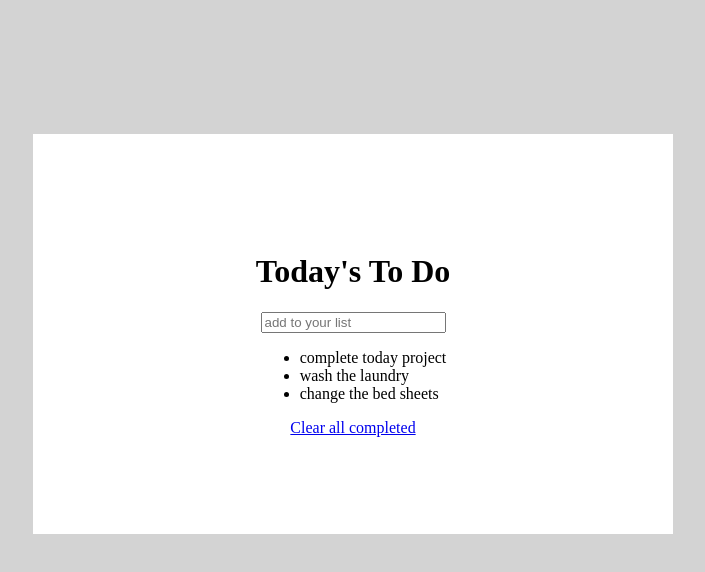
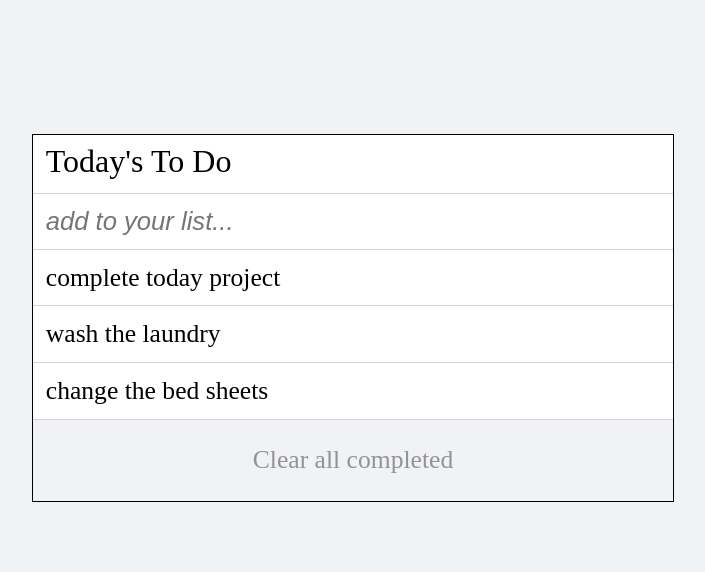
Before and after one commit to basem909/To-do-list, a website built with webpack: page src/index.html in a window 1280 px wide. Shown: the whole page, without its empty margins (287-992 px from the left). Built offline with nearby package versions, Linux system fonts and the light colour scheme.

Commit message:
finish the requirement of day1

```diff
--- a/src/index.css
+++ b/src/index.css
@@ -1,6 +1,6 @@
 body {
   display: flex;
-  background-color: lightgray;
+  background-color: #f1f2f4;
   flex-direction: column;
   align-items: center;
   justify-content: center;
@@ -10,9 +10,54 @@ body {
   background-color: white;
   display: flex;
   flex-direction: column;
-  justify-content: center;
-  align-items: center;
-  height: 50vh;
+  height: fit-content;
   width: 50vw;
   margin-top: 10%;
+  column-width: auto;
+  border: 1px solid black;
 }
+
+h1 {
+  font-weight: 300;
+  font-size: 2.5vw;
+  padding-left: 1vw;
+  padding-bottom: 1vw;
+  border-bottom: 1px solid lightgray;
+  margin-bottom: 0;
+  margin-top: 1vh;
+}
+
+input {
+  padding: 1vw;
+  border: none;
+  border-bottom: 1px solid lightgray;
+  font-size: 2vw;
+  color: #939393;
+  font-style: italic;
+}
+
+ul {
+  list-style: none;
+  padding-inline-start: 0;
+  display: flex;
+  flex-direction: column;
+  justify-content: space-between;
+  margin: 0;
+}
+
+li {
+  padding: 1vw;
+  border: none;
+  border-bottom: 1px solid lightgray;
+  font-size: 2vw;
+}
+
+a {
+  text-decoration: none;
+  color: #939393;
+  background-color: #f1f2f5;
+  text-align: center;
+  font-size: 2vw;
+  align-content: center;
+  padding: 2vw;
+}
--- a/src/index.js
+++ b/src/index.js
@@ -11,7 +11,7 @@ pageContainer.appendChild(title);
 const input = document.createElement('input');
 pageContainer.appendChild(input);
 input.setAttribute('type','text');
-input.setAttribute('placeholder', "add to your list");
+input.setAttribute('placeholder', "add to your list...");
 pageContainer.appendChild(list);
 const remove = document.createElement('a');
 remove.setAttribute('href','#');
```
Also changed, not shown: dist/main.bundle.js.
